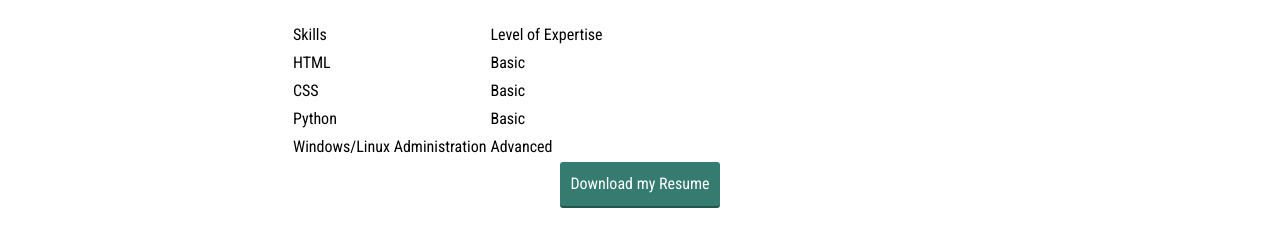
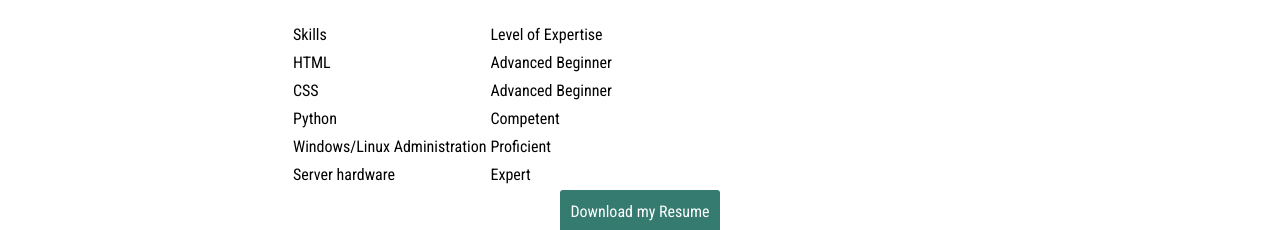
Before and after one commit to bbeckom/portfolio-website, a plain HTML site: page about.html in a window 1280 px wide. Shown: the part 150-380 px from the top of the page. Drawn offline with nearby package versions, Linux system fonts and the light colour scheme.

Commit message:
Updated about page skills section.

```diff
--- a/about.html
+++ b/about.html
@@ -36,6 +36,13 @@
 
   <main class="about">
     <h1>About Me</h1>
+    <!-- Skill levels:
+    1 - Novice
+    2 - Advanced Beginner
+    3 - Competent
+    4 - Proficient
+    5 - Expert
+    -->
     <table class="about__table">
       <thead>
         <tr>
@@ -46,19 +53,23 @@
       <tbody>
         <tr>
           <td>HTML</td>
-          <td>Basic</td>
+          <td>Advanced Beginner</td>
         </tr>
         <tr>
           <td>CSS</td>
-          <td>Basic</td>
+          <td>Advanced Beginner</td>
         </tr>
         <tr>
           <td>Python</td>
-          <td>Basic</td>
+          <td>Competent</td>
         </tr>
         <tr>
           <td>Windows/Linux Administration</td>
-          <td>Advanced</td>
+          <td>Proficient</td>
+        </tr>
+        <tr>
+          <td>Server hardware</td>
+          <td>Expert</td>
         </tr>
       </tbody>
     </table>
```
